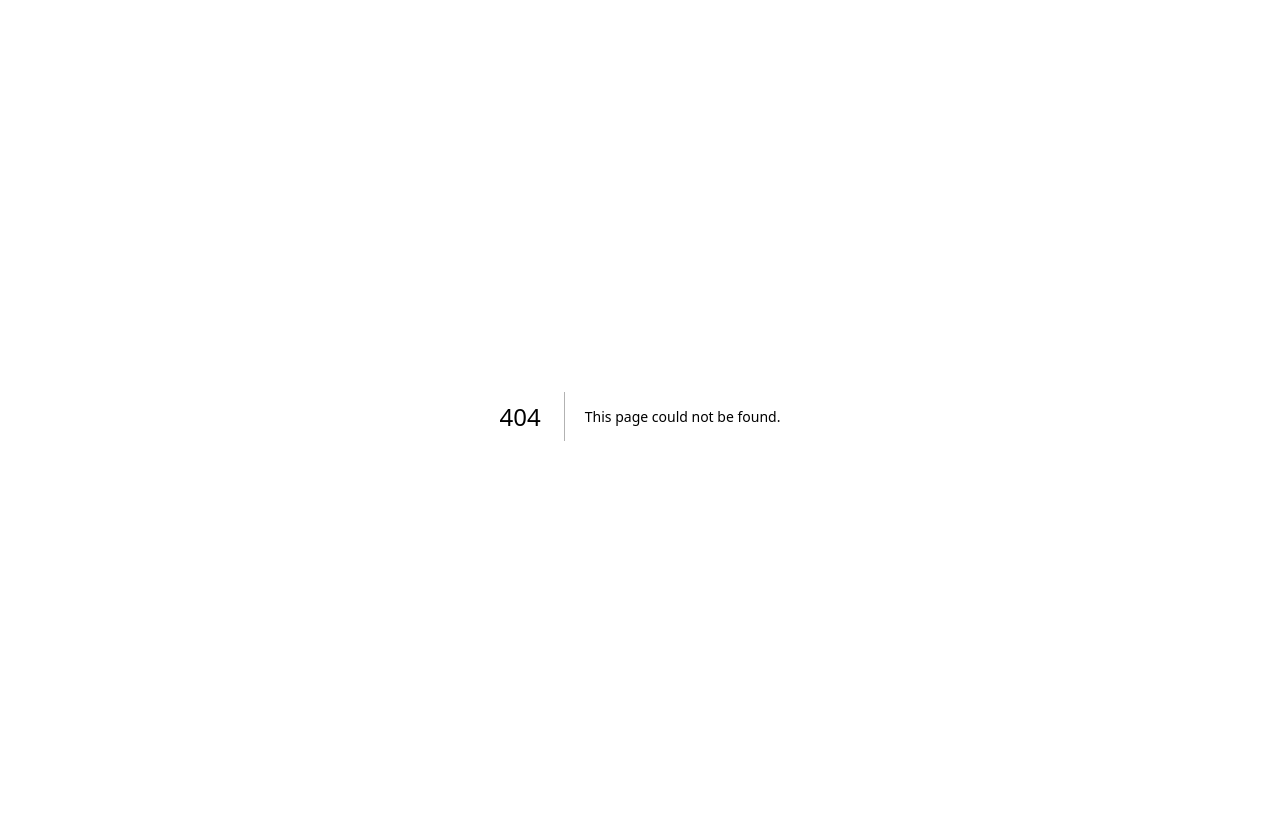
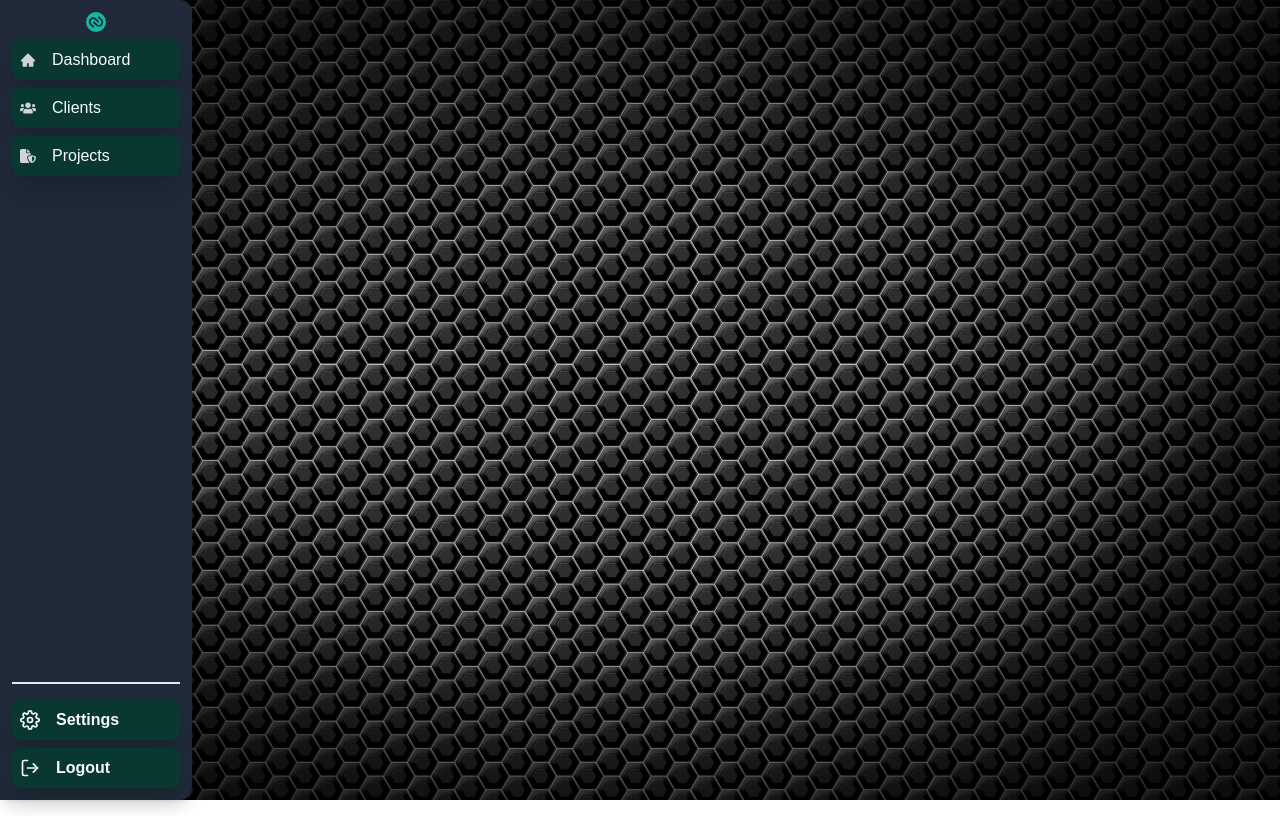
Before and after one commit to wahabsharif/env-byte, a Next.js app: page /dashboard/clients in a window 1280 px wide. Before the commit this address had no page. Built offline with nearby package versions, Linux system fonts and the light colour scheme; sample sign-in values are in the browser's storage.

Commit message:
Web Routes

```diff
--- /dev/null
+++ b/src/app/dashboard/clients/page.tsx
@@ -0,0 +1,11 @@
+import DashLayout, { generateMetadata } from "@/layouts/DashLayout";
+
+export const metadata = generateMetadata({ pageTitle: "Clients" });
+
+export default function Clients() {
+  return (
+    <DashLayout>
+      <></>
+    </DashLayout>
+  );
+}
--- /dev/null
+++ b/src/app/dashboard/projects/page.tsx
@@ -0,0 +1,11 @@
+import DashLayout, { generateMetadata } from "@/layouts/DashLayout";
+
+export const metadata = generateMetadata({ pageTitle: "Projects" });
+
+export default function Projects() {
+  return (
+    <DashLayout>
+      <></>
+    </DashLayout>
+  );
+}
--- a/src/app/login/page.tsx
+++ b/src/app/login/page.tsx
@@ -33,7 +33,7 @@ export default function Login() {
         );
 
         // Redirect to the admin page after login
-        router.push("/dash");
+        router.push("/dashboard");
       }
     } catch (err) {
       console.error(err);
--- a/src/data/sideBarData.ts
+++ b/src/data/sideBarData.ts
@@ -6,16 +6,16 @@ export const sideBarData = [
   {
     title: "Dashboard",
     icon: AiFillHome,
-    path: "/dash",
+    path: "/dashboard",
   },
   {
     title: "Clients",
     icon: FaUsers,
-    path: "/clients",
+    path: "/dashboard/clients",
   },
   {
     title: "Projects",
     icon: FaFileShield,
-    path: "/projects",
+    path: "/dashboard/projects",
   },
 ];
```
Also changed, not shown: src/app/dashboard/page.tsx (renamed from src/app/dash/page.tsx).
